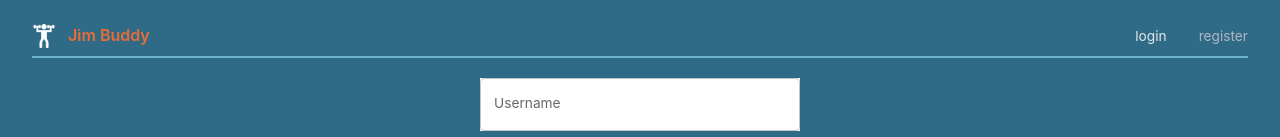
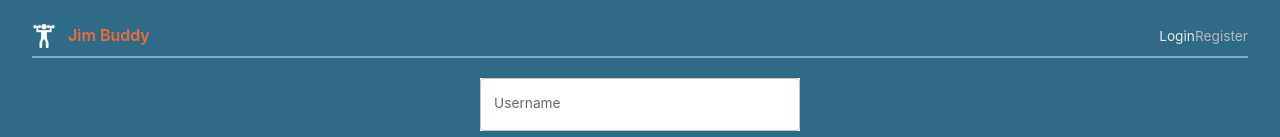
Before and after one commit to James-Muralles/exercise-app-client, a React (Vite) app: page /login in a window 1280 px wide. Shown: the top 137 px of the page. Built offline with nearby package versions, Linux system fonts and the light colour scheme.

Commit message:
logout added

```diff
--- a/src/scenes/loginPage/LoginForm.tsx
+++ b/src/scenes/loginPage/LoginForm.tsx
@@ -162,6 +162,8 @@ const LoginForm = () => {
                 value={values.password}
               />
               <Button
+                onClick={() => {
+                }}
                 variant="contained"
                 style={{
                   backgroundColor: theme.palette.secondary[200],
--- a/src/scenes/navbar/index.tsx
+++ b/src/scenes/navbar/index.tsx
@@ -2,7 +2,10 @@ import React, { useState } from 'react';
 import { Link, useNavigate } from 'react-router-dom';
 import { Box, Typography, useMediaQuery, useTheme } from '@mui/material';
 import FlexBetween from '@/components/FlexBetween';
-// import { useDispatch, useSelector } from 'react-redux';
+import { useDispatch, useSelector } from 'react-redux';
+import { setLogout } from '@/state';
+import {AuthState} from "@/state/types";
+
 
 const NavBar = () => {
   const [isMobileMenuToggled, setIsMobileMenuToggled] = useState(false);
@@ -31,13 +34,23 @@ const NavBar = () => {
     navigate('/register'); // Navigate to the login page
   };
 
+   // Use Redux to check if the user is authenticated
+   const isAuthenticated = useSelector((state: { auth: AuthState }) => state.user !== null);
+   const dispatch = useDispatch();
+
+   const handleLogout = () => {
+    // Handle logout and dispatch the action
+    dispatch(setLogout());
+    navigate('/login'); // Redirect to the home page or any desired page after logout
+  };
+
   // Increase the size of the img when in mobile mode
   const imgSize = isMobileScreens ? '2.5rem' : '1.5rem';
 
 
 
   return (
-    <FlexBetween sx={{borderBottom: 2, borderColor: palette.primary[200]}} flexDirection={isMobileScreens ? 'column' : 'row'} mb="0.25rem" p=".5rem 0rem" color={palette.tertiary[500]}>
+    <FlexBetween sx={{ borderBottom: 2, borderColor: palette.primary[200] }} flexDirection={isMobileScreens ? 'column' : 'row'} mb="0.25rem" p=".5rem 0rem" color={palette.tertiary[500]}>
       {/* LEFT SIDE */}
       <FlexBetween gap=".75rem">
         {!isMobileScreens && (
@@ -49,8 +62,7 @@ const NavBar = () => {
               }}
               alt="jim-icon" src='src/assets/man-lifting-weights.png'
             />
-
-        <Typography sx={{color: `${palette.secondary[100]}`}} variant="h4" fontSize="1rem">
+            <Typography sx={{ color: `${palette.secondary[100]}` }} variant="h4" fontSize="1rem">
               Jim Buddy
             </Typography>
           </>
@@ -61,18 +73,15 @@ const NavBar = () => {
       {isMobileScreens ? (
         // Display on mobile screens
         <Box mt={3}>
-
           <button
             onClick={toggleMobileMenu}
             style={{
-              width: '50vw', // Set the width to 80% of the viewport width
+              width: '50vw',
               height: '10vh',
               display: 'block',
-              border:`2px solid ${palette.tertiary[500]}`,
+              border: `2px solid ${palette.tertiary[500]}`,
               borderRadius: '10px',
               background: `${palette.secondary[200]}`,
-
-
             }}
           >
             <img
@@ -80,13 +89,30 @@ const NavBar = () => {
                 width: imgSize,
                 height: imgSize,
                 filter: 'sepia(100%) hue-rotate(240deg)',
-
               }}
               alt="jim-icon" src='src/assets/man-lifting-weights.png'
             />
           </button>
           {isMobileMenuToggled && (
             <div>
+              {isAuthenticated ? (
+                // Display Logout when authenticated
+                <div>
+                  <button
+                    style={{
+                      color: palette.grey[500],
+                      textDecoration: 'inherit',
+                    }}
+                    onClick={handleLogout}
+                  >
+                    <Typography textAlign="center" fontSize="5vh">
+                      Logout
+                    </Typography>
+                  </button>
+                </div>
+              ) : (
+                // Display Login and Register when not authenticated
+                <>
                   <div>
                     <Link
                       style={{
@@ -97,7 +123,7 @@ const NavBar = () => {
                       to="/login"
                     >
                       <Typography textAlign="center" fontSize="5vh">
-                    LOGIN
+                        Login
                       </Typography>
                     </Link>
                   </div>
@@ -111,17 +137,33 @@ const NavBar = () => {
                       to="/register"
                     >
                       <Typography textAlign="center" fontSize="5vh">
-                    REGISTER
+                        Register
                       </Typography>
                     </Link>
                   </div>
+                </>
+              )}
             </div>
           )}
         </Box>
       ) : (
         // Display on non-mobile screens
-        <FlexBetween  gap="2rem">
+        <FlexBetween gap="2rem">
           <Box sx={{ '&:hover': { color: palette.secondary[200] } }}>
+            {isAuthenticated ? (
+              // Display Logout when authenticated
+              <button
+                style={{
+                  color: palette.grey[500],
+                  textDecoration: 'inherit',
+                }}
+                onClick={handleLogout}
+              >
+                Logout
+              </button>
+            ) : (
+              // Display Login and Register when not authenticated
+              <Box>
                 <Link
                   to="/login"
                   onClick={handleLoginClick}
@@ -130,20 +172,20 @@ const NavBar = () => {
                     textDecoration: 'inherit',
                   }}
                 >
-              login
+                  Login
                 </Link>
-          </Box>
-          <Box>
                 <Link
                   to="/register"
-              onClick={() => setSelectedPage('registerPage')}
+                  onClick={handleRegisterClick}
                   style={{
                     color: selectedPage === 'registerPage' ? 'inherit' : palette.grey[500],
                     textDecoration: 'inherit',
                   }}
                 >
-              register
+                  Register
                 </Link>
+              </Box>
+            )}
           </Box>
         </FlexBetween>
       )}
--- a/src/state/index.ts
+++ b/src/state/index.ts
@@ -1,6 +1,9 @@
 import { createSlice } from "@reduxjs/toolkit";
+import { AuthState, User } from "./types";
 
-const initialState = {
+
+
+const initialState: AuthState = {
     user: null,
     token: null,
 
--- a/src/state/types.ts
+++ b/src/state/types.ts
@@ -9,3 +9,8 @@ export interface RegisterFormValues {
     username: string;
     password: string;
   }
+
+export interface AuthState {
+    user: any; // Replace 'any' with the actual type of your user object
+    token: string | null;
+  };
```
Lines whose indentation alone changed are shown as unchanged.
